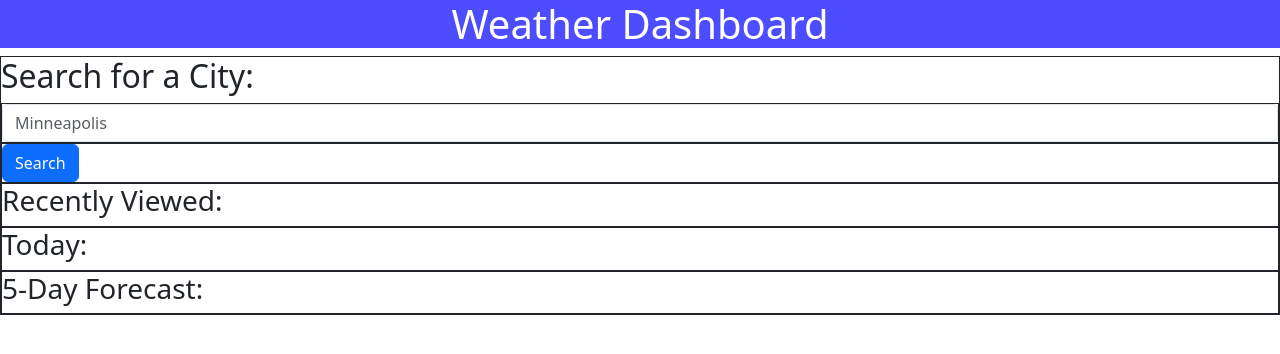
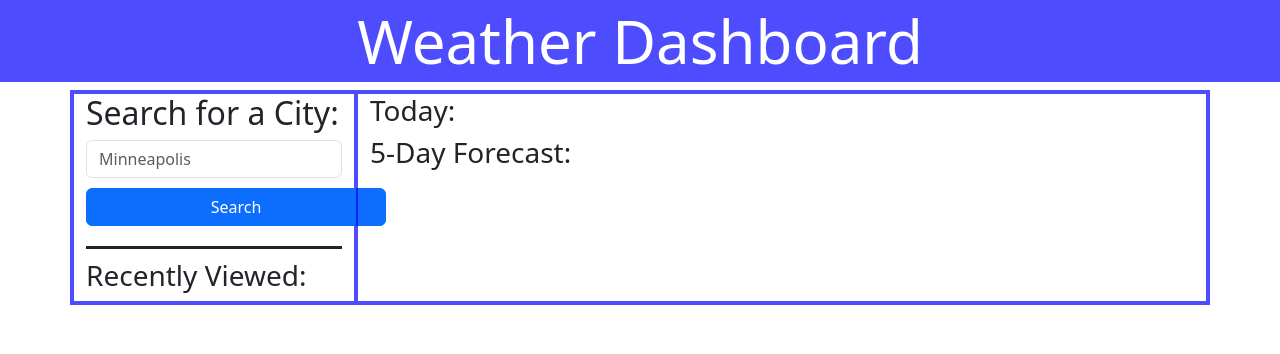
Before and after one commit to alarrabee/server-side-api-weather-dashboard, a plain HTML site: page index.html in a window 1280 px wide. Drawn offline with nearby package versions, Linux system fonts and the light colour scheme.

Commit message:
added css

```diff
--- a/assets/css/style.css
+++ b/assets/css/style.css
@@ -4,6 +4,29 @@ header {
     text-align: center;
 }
 
-div {
-    border: solid 1px;
+h1 {
+    font-size: 60px;
+    padding-top: 5px;
+    padding-bottom: 5px;
 }
+
+section {
+    border: solid 2px rgba(0, 0, 255, 0.699);
+}
+
+form {
+    border-bottom: solid;
+    padding-bottom: 10px;
+    margin-bottom: 10px;
+}
+
+#search-bar {
+    padding-bottom: 10px;
+}
+
+button {
+    margin: 0 auto;
+    display: inline-block;
+    width:300px;
+    margin-bottom: 10px;
+}
--- a/assets/js/script.js
+++ b/assets/js/script.js
@@ -0,0 +1,2 @@
+
+const openWeatherApi = `https://api.openweathermap.org/data/2.5/forecast?lat={lat}&lon={lon}&appid={API key}`;
--- a/index.html
+++ b/index.html
@@ -13,7 +13,9 @@
         <h1>Weather Dashboard</h1>
     </header>
 
-    <div>
+    <main class="container">
+        <section class="row">
+            <section class="col-3">
                 <h2>Search for a City:</h2>
 
                 <form id="search-form">
@@ -28,7 +30,9 @@
                 <div id="searched-container">
                     <h3>Recently Viewed:</h3>
                 </div>
+            </section>
 
+            <section class="col">
                 <div id="today-container">
                     <h3>Today:</h3>
                 </div>
@@ -36,10 +40,15 @@
                 <div id="forecast-container">
                     <h3>5-Day Forecast:</h3>
                 </div>
+            </section>
+        </section>
 
-    </div>
+
+    </main>
 
 
     <script src="https://cdn.jsdelivr.net/npm/bootstrap@5.3.3/dist/js/bootstrap.bundle.min.js" integrity="sha384-YvpcrYf0tY3lHB60NNkmXc5s9fDVZLESaAA55NDzOxhy9GkcIdslK1eN7N6jIeHz" crossorigin="anonymous"></script>
+    <script src="./assets/js/script.js"></script>
+
 </body>
 </html>
```
Lines whose indentation alone changed are shown as unchanged.
